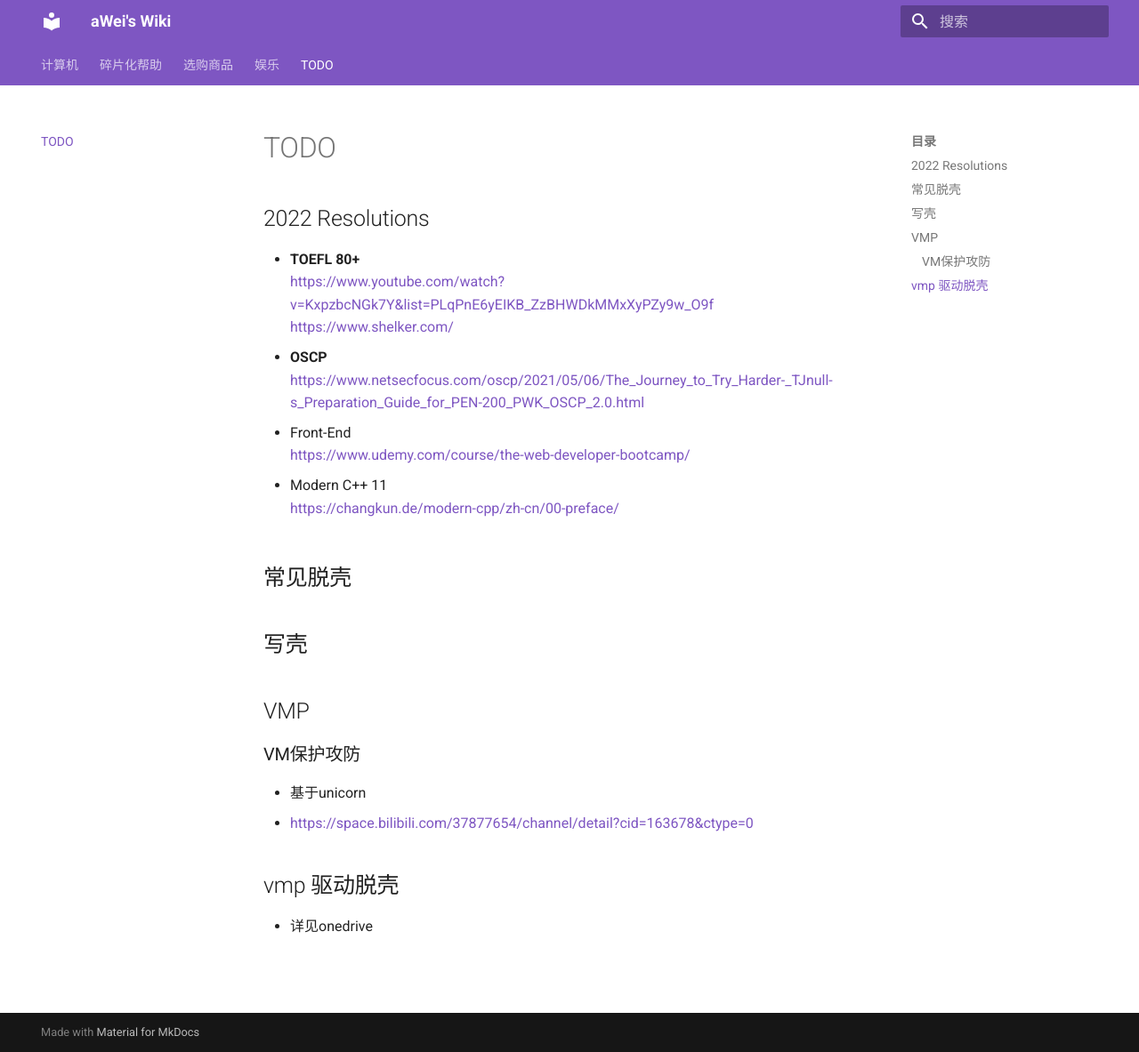
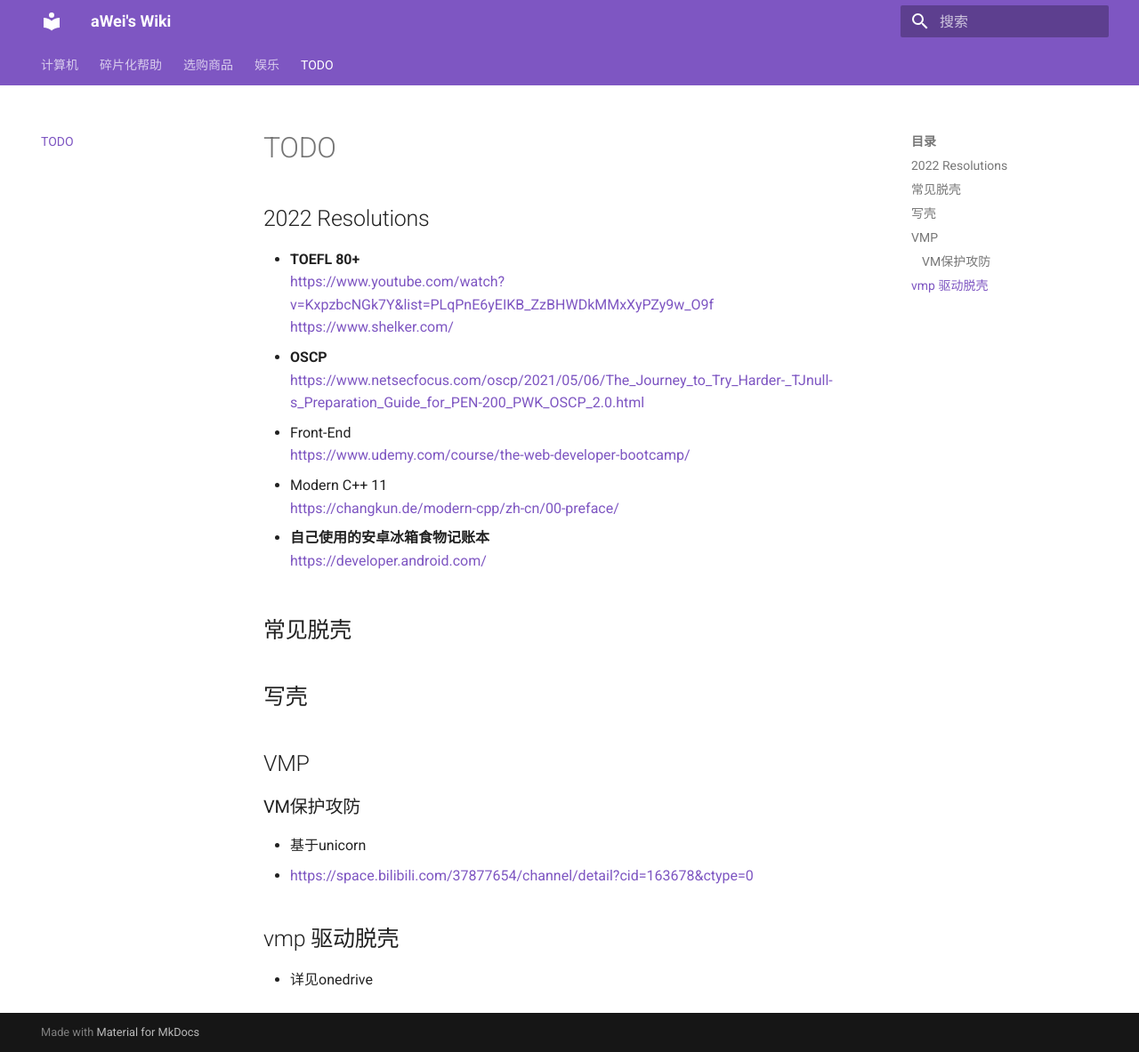
Before and after one commit to JA1E0/wiki, an MkDocs documentation site: the page built from docs/todo.md, in a window 1280 px wide and 1183 px high. Shown: the whole window at 89% size. Built offline with MkDocs 1.6.1 and Material for MkDocs 9.7.7, drawn with Linux system fonts in a browser that asks for light colours; old or Windows-style settings are respelled for this version of MkDocs.

Commit message:
quick push

```diff
--- a/docs/todo.md
+++ b/docs/todo.md
@@ -17,6 +17,9 @@
 - Modern C++ 11<br>
   https://changkun.de/modern-cpp/zh-cn/00-preface/
 
+- **自己使用的安卓冰箱食物记账本** <br>
+  https://developer.android.com/
+
 ## 常见脱壳
 ## 写壳
 ## VMP
```
